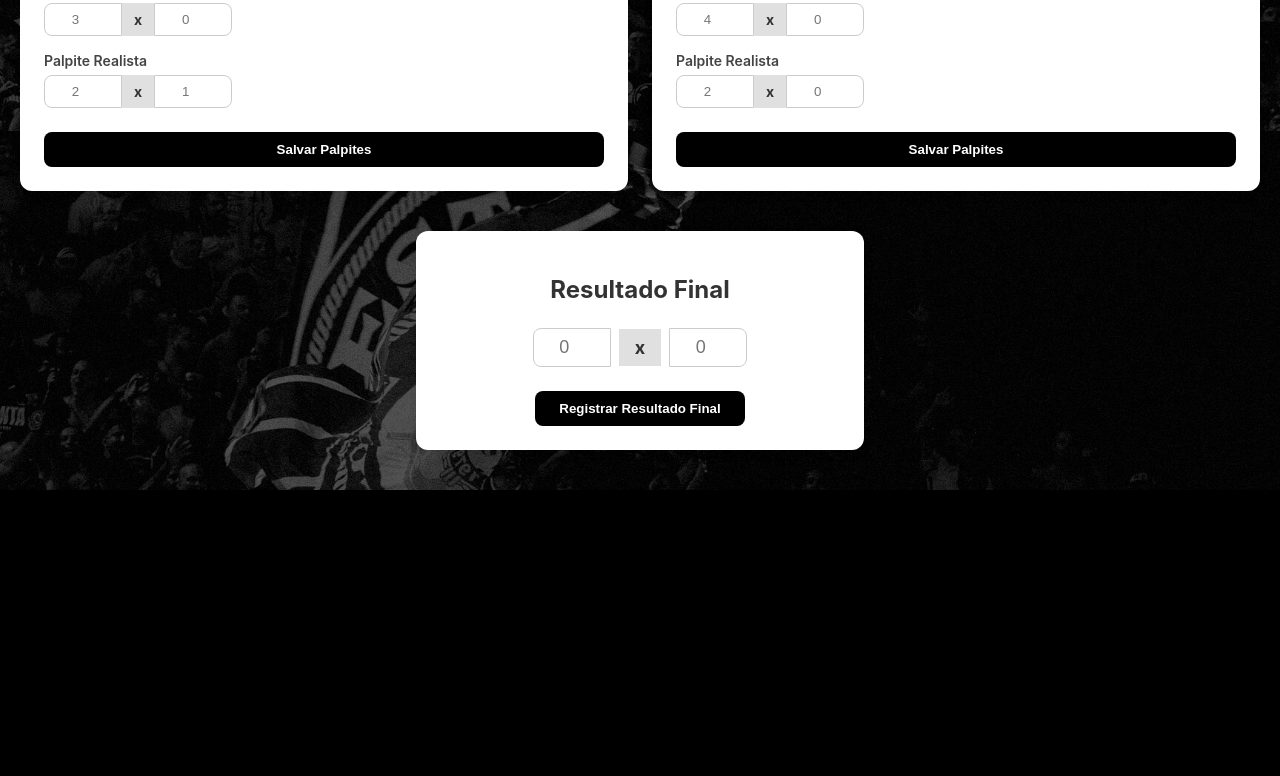
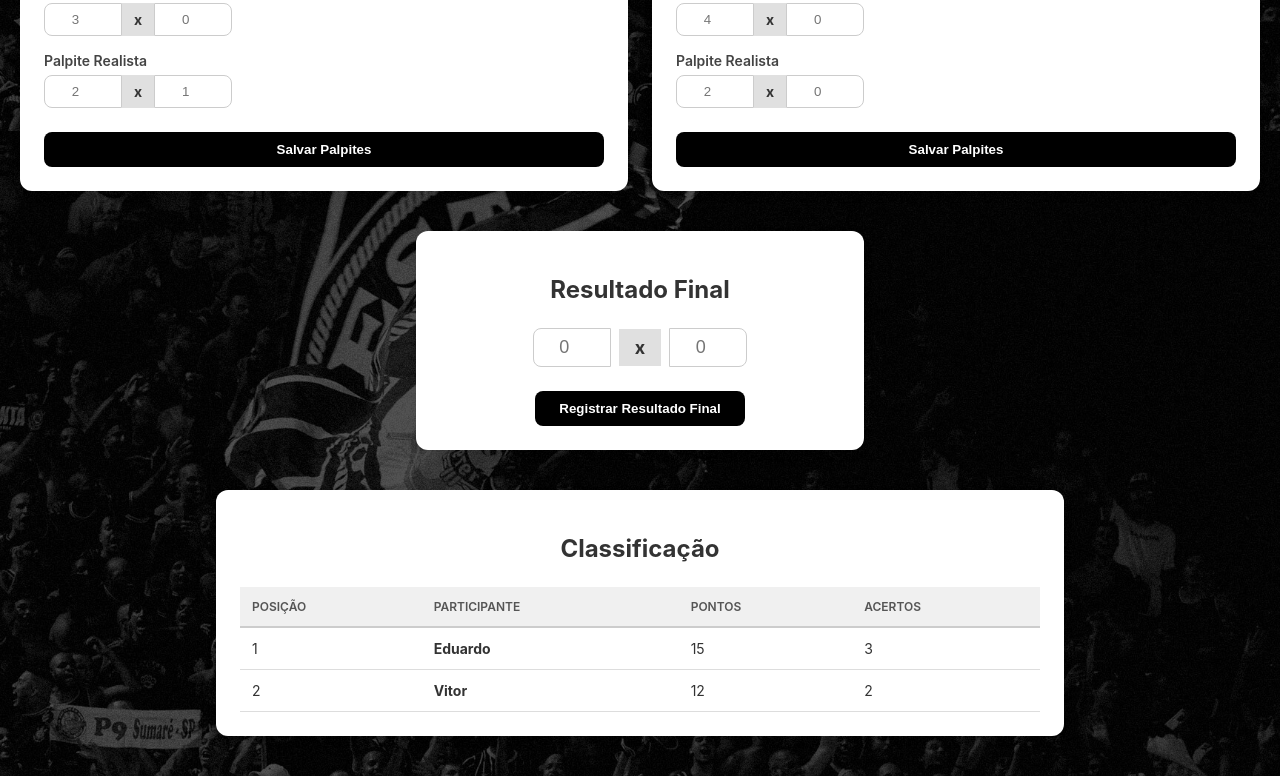
Before and after one commit to wvitu/Palpites-tim-o2, an Angular app: page / in a window 1280 px wide. Shown: the part 669-1445 px from the top of the page. Before the commit the page ends 1159 px from the top, so only its background shows below. Built offline with nearby package versions, Linux system fonts and the light colour scheme.

Commit message:
Classificação
Adiciona componente de Classificação com tabela de ranking estática

```diff
--- a/src/app/app.component.html
+++ b/src/app/app.component.html
@@ -2,3 +2,4 @@
 <app-match-info></app-match-info>
 <app-palpites></app-palpites>
 <app-resultado-final></app-resultado-final>
+<app-classificacao></app-classificacao>
--- a/src/app/app.module.ts
+++ b/src/app/app.module.ts
@@ -7,6 +7,7 @@ import { HeaderComponent } from './header/header.component';
 import { MatchInfoComponent } from './match-info/match-info.component';
 import { PalpitesComponent } from './palpites/palpites.component';
 import { ResultadoFinalComponent } from './resultado-final/resultado-final.component';
+import { ClassificacaoComponent } from './classificacao/classificacao.component';
 
 @NgModule({
   declarations: [
@@ -14,7 +15,8 @@ import { ResultadoFinalComponent } from './resultado-final/resultado-final.compo
     HeaderComponent,
     MatchInfoComponent,
     PalpitesComponent,
-    ResultadoFinalComponent
+    ResultadoFinalComponent,
+    ClassificacaoComponent
   ],
   imports: [
     BrowserModule,
--- /dev/null
+++ b/src/app/classificacao/classificacao.component.css
@@ -0,0 +1,49 @@
+.ranking-section {
+  margin: 40px auto;
+  padding: 0 20px;
+}
+
+.ranking-card {
+  background-color: white;
+  border-radius: 12px;
+  padding: 24px;
+  max-width: 800px;
+  margin: 0 auto;
+  box-shadow: 0 4px 10px rgba(0, 0, 0, 0.1);
+}
+
+.ranking-title {
+  text-align: center;
+  font-size: 24px;
+  font-weight: bold;
+  margin-bottom: 24px;
+}
+
+.table-container {
+  overflow-x: auto;
+}
+
+.ranking-table {
+  width: 100%;
+  border-collapse: collapse;
+}
+
+.ranking-table th {
+  background-color: #f0f0f0;
+  font-size: 12px;
+  font-weight: 600;
+  color: #555;
+  text-align: left;
+  padding: 12px;
+  border-bottom: 2px solid #ccc;
+  text-transform: uppercase;
+}
+
+.ranking-table td {
+  padding: 12px;
+  border-bottom: 1px solid #ddd;
+}
+
+.ranking-table .nome {
+  font-weight: bold;
+}
--- /dev/null
+++ b/src/app/classificacao/classificacao.component.html
@@ -0,0 +1,31 @@
+<section class="ranking-section">
+  <div class="ranking-card">
+    <h2 class="ranking-title">Classificação</h2>
+    <div class="table-container">
+      <table class="ranking-table">
+        <thead>
+          <tr>
+            <th>Posição</th>
+            <th>Participante</th>
+            <th>Pontos</th>
+            <th>Acertos</th>
+          </tr>
+        </thead>
+        <tbody>
+          <tr>
+            <td>1</td>
+            <td class="nome">Eduardo</td>
+            <td>15</td>
+            <td>3</td>
+          </tr>
+          <tr>
+            <td>2</td>
+            <td class="nome">Vitor</td>
+            <td>12</td>
+            <td>2</td>
+          </tr>
+        </tbody>
+      </table>
+    </div>
+  </div>
+</section>
```
Also changed, not shown: src/app/classificacao/classificacao.component.ts (added, +10 -0 lines), 1 other file (tests, documents, lock files or other folders).
